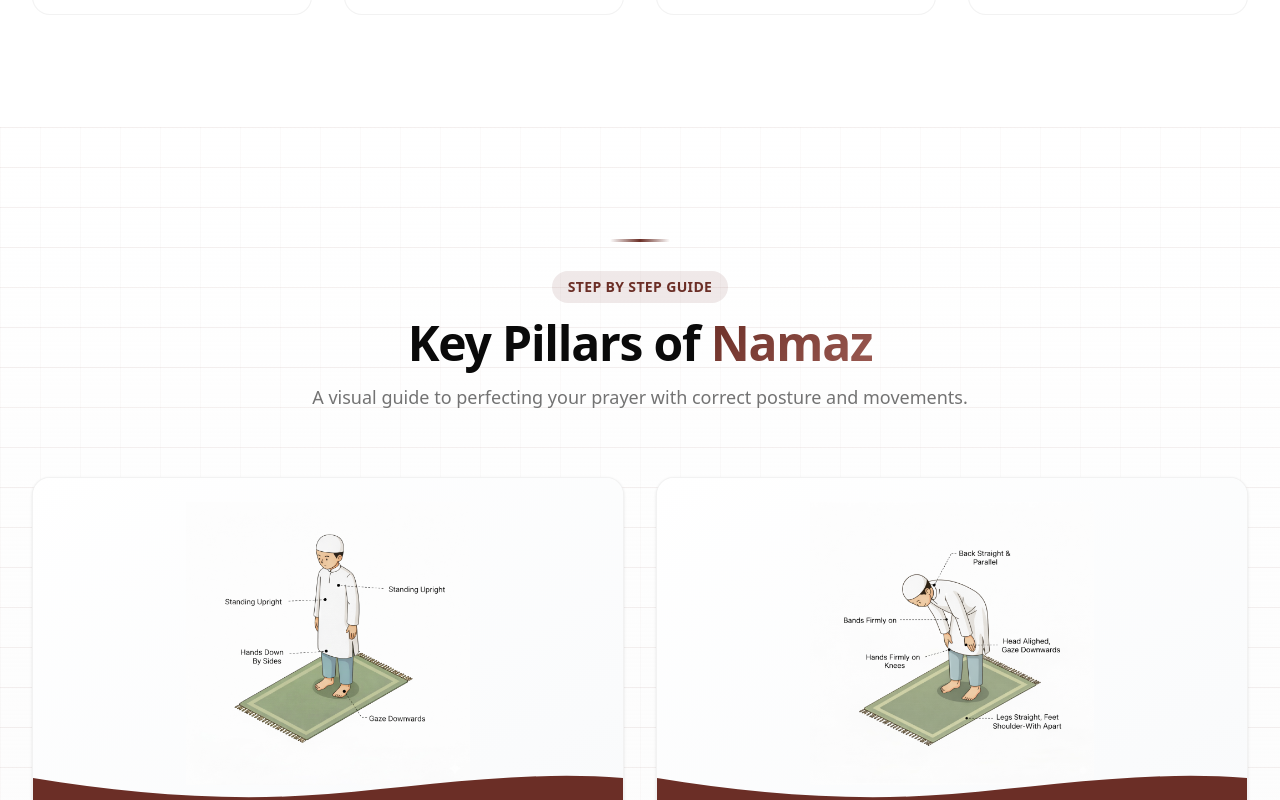
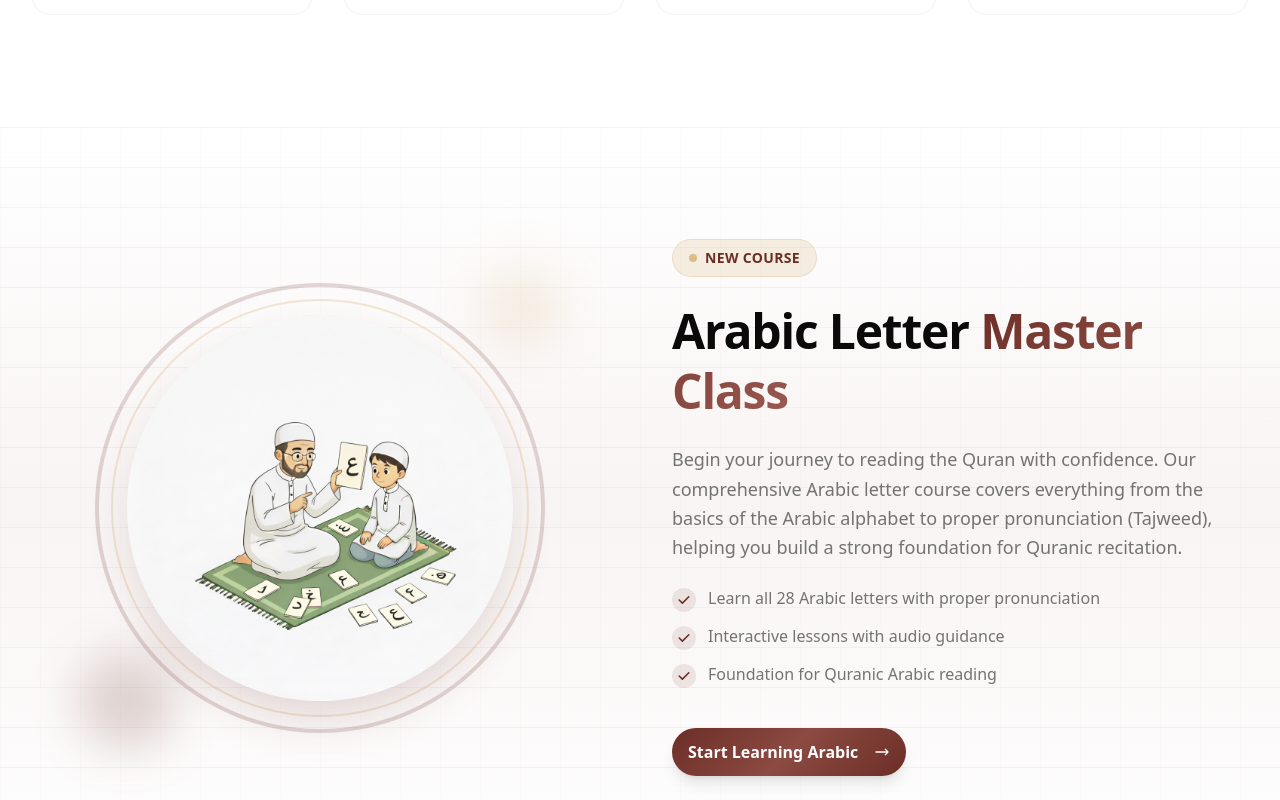
Before and after one commit to muhammedsirajudeen/hikmah-learning-landing, a Next.js app: page / in a window 1280 px wide. Shown: the part 1360-2160 px from the top of the page. Built offline with nearby package versions, Linux system fonts and the light colour scheme.

Commit message:
feat: arabic master class

```diff
--- a/app/page.tsx
+++ b/app/page.tsx
@@ -4,6 +4,7 @@
 import { useState, useEffect } from "react";
 import { Button } from "@/components/ui/button";
 import { NamazInstructions } from "@/components/namaz-instructions";
+import { ArabicMasterclass } from "@/components/arabic-masterclass";
 import { Footer } from "@/components/footer";
 
 // Feature data for the Features section
@@ -273,6 +274,9 @@
             </div>
           </section>
 
+          {/* Arabic Letter Master Class Section */}
+          <ArabicMasterclass />
+
           {/* Namaz Instructions Section */}
           <NamazInstructions />
         </main>
--- /dev/null
+++ b/components/arabic-masterclass.tsx
@@ -0,0 +1,107 @@
+import Image from "next/image";
+import { Button } from "@/components/ui/button";
+
+export function ArabicMasterclass() {
+    return (
+        <section className="relative py-20 lg:py-28 overflow-hidden">
+            {/* Background with subtle gradient */}
+            <div className="absolute inset-0 bg-gradient-to-b from-background via-primary/5 to-background" />
+            <div className="absolute inset-0 pattern-grid opacity-50" />
+
+            <div className="container relative mx-auto px-4 sm:px-6 lg:px-8">
+                <div className="grid gap-12 lg:grid-cols-2 lg:items-center lg:gap-16">
+                    {/* Image Container - Rounded Circle */}
+                    <div className="relative mx-auto w-full max-w-[400px] lg:max-w-none animate-fade-in">
+                        <div className="relative aspect-square w-full max-w-[450px] mx-auto">
+                            {/* Decorative rings */}
+                            <div className="absolute inset-0 rounded-full border-4 border-primary/20 animate-pulse" />
+                            <div className="absolute inset-4 rounded-full border-2 border-secondary/30" />
+
+                            {/* Main image container */}
+                            <div className="absolute inset-8 rounded-full overflow-hidden shadow-2xl shadow-primary/20 bg-gradient-to-br from-primary/10 to-secondary/10">
+                                <Image
+                                    src="/arabic_letters.png"
+                                    alt="Arabic Letter Master Class"
+                                    fill
+                                    className="object-cover hover:scale-105 transition-transform duration-500"
+                                />
+                            </div>
+
+                            {/* Floating accent elements */}
+                            <div className="absolute -top-4 -right-4 w-20 h-20 bg-secondary/20 rounded-full blur-xl" />
+                            <div className="absolute -bottom-4 -left-4 w-24 h-24 bg-primary/20 rounded-full blur-xl" />
+                        </div>
+                    </div>
+
+                    {/* Content */}
+                    <div className="flex flex-col items-center text-center lg:items-start lg:text-left animate-fade-in">
+                        {/* Badge */}
+                        <div className="inline-flex items-center gap-2 px-4 py-2 rounded-full bg-secondary/20 text-primary text-sm font-semibold uppercase tracking-wide mb-6 border border-secondary/30">
+                            <span className="w-2 h-2 bg-secondary rounded-full animate-pulse" />
+                            New Course
+                        </div>
+
+                        {/* Title */}
+                        <h2 className="text-3xl font-extrabold tracking-tight text-foreground sm:text-4xl lg:text-5xl leading-tight">
+                            Arabic Letter{" "}
+                            <span className="text-gradient">Master Class</span>
+                        </h2>
+
+                        {/* Description */}
+                        <p className="mt-6 text-lg text-muted-foreground leading-relaxed max-w-xl">
+                            Begin your journey to reading the Quran with confidence. Our comprehensive
+                            Arabic letter course covers everything from the basics of the Arabic alphabet
+                            to proper pronunciation (Tajweed), helping you build a strong foundation
+                            for Quranic recitation.
+                        </p>
+
+                        {/* Features list */}
+                        <ul className="mt-6 space-y-3 text-left">
+                            <li className="flex items-start gap-3">
+                                <span className="flex-shrink-0 w-6 h-6 flex items-center justify-center rounded-full bg-primary/10 text-primary mt-0.5">
+                                    <svg className="w-4 h-4" fill="currentColor" viewBox="0 0 20 20">
+                                        <path fillRule="evenodd" d="M16.707 5.293a1 1 0 010 1.414l-8 8a1 1 0 01-1.414 0l-4-4a1 1 0 011.414-1.414L8 12.586l7.293-7.293a1 1 0 011.414 0z" clipRule="evenodd" />
+                                    </svg>
+                                </span>
+                                <span className="text-muted-foreground">Learn all 28 Arabic letters with proper pronunciation</span>
+                            </li>
+                            <li className="flex items-start gap-3">
+                                <span className="flex-shrink-0 w-6 h-6 flex items-center justify-center rounded-full bg-primary/10 text-primary mt-0.5">
+                                    <svg className="w-4 h-4" fill="currentColor" viewBox="0 0 20 20">
+                                        <path fillRule="evenodd" d="M16.707 5.293a1 1 0 010 1.414l-8 8a1 1 0 01-1.414 0l-4-4a1 1 0 011.414-1.414L8 12.586l7.293-7.293a1 1 0 011.414 0z" clipRule="evenodd" />
+                                    </svg>
+                                </span>
+                                <span className="text-muted-foreground">Interactive lessons with audio guidance</span>
+                            </li>
+                            <li className="flex items-start gap-3">
+                                <span className="flex-shrink-0 w-6 h-6 flex items-center justify-center rounded-full bg-primary/10 text-primary mt-0.5">
+                                    <svg className="w-4 h-4" fill="currentColor" viewBox="0 0 20 20">
+                                        <path fillRule="evenodd" d="M16.707 5.293a1 1 0 010 1.414l-8 8a1 1 0 01-1.414 0l-4-4a1 1 0 011.414-1.414L8 12.586l7.293-7.293a1 1 0 011.414 0z" clipRule="evenodd" />
+                                    </svg>
+                                </span>
+                                <span className="text-muted-foreground">Foundation for Quranic Arabic reading</span>
+                            </li>
+                        </ul>
+
+                        {/* CTA */}
+                        <div className="mt-10 flex flex-col gap-4 sm:flex-row w-full lg:w-auto">
+                            <a
+                                href="https://wa.me/9562019132?text=I%20want%20to%20learn%20Arabic%20Letters"
+                                target="_blank"
+                                rel="noopener noreferrer"
+                                className="w-full sm:w-auto"
+                            >
+                                <Button size="lg" className="w-full h-12 rounded-full px-8 text-base font-semibold shadow-lg hover:shadow-xl transition-all hover:scale-[1.02] gradient-primary">
+                                    Start Learning Arabic
+                                    <svg className="w-5 h-5 ml-2" fill="none" stroke="currentColor" viewBox="0 0 24 24">
+                                        <path strokeLinecap="round" strokeLinejoin="round" strokeWidth={2} d="M17 8l4 4m0 0l-4 4m4-4H3" />
+                                    </svg>
+                                </Button>
+                            </a>
+                        </div>
+                    </div>
+                </div>
+            </div>
+        </section>
+    );
+}
--- a/components/namaz-instructions.tsx
+++ b/components/namaz-instructions.tsx
@@ -104,21 +104,7 @@
                     ))}
                 </div>
 
-                {/* CTA below cards */}
-                <div className="mt-12 text-center animate-fade-in" style={{ animationDelay: '400ms' }}>
-                    <p className="text-muted-foreground mb-4">Want to learn the complete prayer step by step?</p>
-                    <a
-                        href="https://wa.me/9562019132qiyam?text=I%20want%20to%20learn%20Namaz"
-                        target="_blank"
-                        rel="noopener noreferrer"
-                        className="inline-flex items-center gap-2 px-6 py-3 rounded-full bg-primary text-primary-foreground font-semibold hover:bg-primary/90 transition-colors shadow-lg hover:shadow-xl"
-                    >
-                        <span>Join Our Namaz Course</span>
-                        <svg className="w-5 h-5" fill="none" stroke="currentColor" viewBox="0 0 24 24">
-                            <path strokeLinecap="round" strokeLinejoin="round" strokeWidth={2} d="M17 8l4 4m0 0l-4 4m4-4H3" />
-                        </svg>
-                    </a>
-                </div>
+
             </div>
         </section>
     );
```
Also changed, not shown: public/arabic_letters.png (added).
